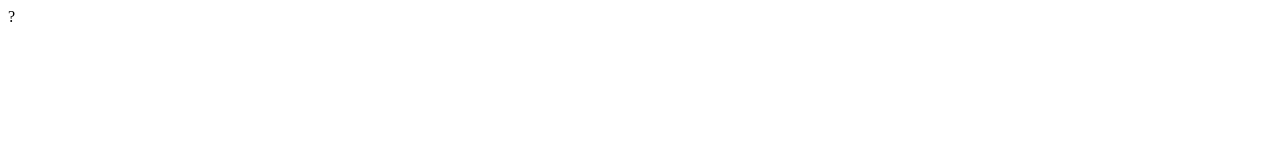
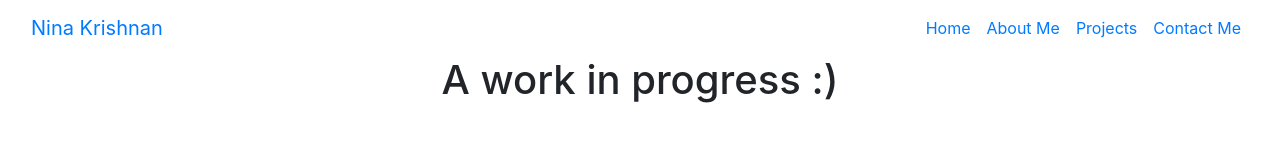
Before and after one commit to Nina-Krishnan/Nina-Krishnan.github.io, a plain HTML site: page index.html in a window 1280 px wide. Drawn offline with nearby package versions, Linux system fonts and the light colour scheme.

Commit message:
trying this again

```diff
--- a/index.html
+++ b/index.html
@@ -1 +1,169 @@
-?
+<!DOCTYPE html>
+<html lang="en">
+<head>
+	<meta charset="utf-8">
+	<meta name="viewport" content="width=device-width, initial-scale=1">
+	<title>Nina's Website</title>
+	<link href="assets/images/faviconcomp.png" rel="icon">
+
+	<!-- Files -->
+	<link rel="stylesheet" href="assets/css/bootstrap.min.css">
+	<script src="https://ajax.googleapis.com/ajax/libs/jquery/3.3.1/jquery.min.js"></script>
+	<script src="https://cdnjs.cloudflare.com/ajax/libs/popper.js/1.12.9/umd/popper.min.js"></script>
+	<script src="assets/js/bootstrap.min.js"></script>
+	<script src="https://use.fontawesome.com/releases/v5.0.8/js/all.js"></script>
+	<link href="style2.css" rel="stylesheet">
+	<!--<link rel="stylesheet" href="https://m.w3newbie.com/you-tube.css">-->
+</head>
+
+
+
+<!-- Navigation Bar -->
+<nav class="navbar navbar-expand-md sticky-top">
+	<div class="container-fluid">
+		<a class="navbar-brand" href="#">Nina Krishnan</a>
+		<button class="navbar-toggler" type="button" data-toggle="collapse" data-target="#navbarResponsive">
+			<span class="navbar-toggler-icon"></span>
+		</button>
+		<div class="collapse navbar-collapse" id="navbarResponsive">
+			<ul class="navbar-nav ml-auto">
+				<li class="nav-item active">
+					<a class="nav-link" href="#">Home</a>
+				</li>
+				<li class="nav-item">
+					<a class="nav-link" href="#about">About Me</a>
+				</li>
+				<li class="nav-item">
+					<a class="nav-link" href="#projects">Projects</a>
+				</li>
+				<li class="nav-item">
+					<a class="nav-link" href="#contact">Contact Me</a>
+				</li>
+			</ul>
+		</div>
+	</div>
+</nav>
+
+<body>
+
+<h1 >
+				<center>A work in progress :)</center>
+</h1>
+
+
+<!-- 	<section id ="about">
+		<div class="container">
+
+			<h5 class="title-left">
+				About me
+			</h5>
+			<div class="row">
+				<div class="col-12 col-md-8">Hello
+
+					<div class="cropped">
+      <img
+      src="assets/images/myface.jpg"
+      >
+    </div>
+					<!--<img class="rounded-circle" width="500" height="500" src="assets/images/myface.jpg">-->
+<!-- 				</div>
+				<div class="col-6 col-md-4"> <p>I recently graduated from University of California, Santa Cruz, where I studied Computer Engineering with a focus in Robotics and Control.
+				</p>
+					<p>
+						When I'm not working on a new project, I'm usually drawing <a href="https://www.instagram.com/ninakrishnan.art/">(check out my art instagram!)</a> or playing Animal Crossing.
+					</p></div>
+				</div>
+			</div>  -->
+
+	<!--
+	<div class="container">
+		<div class="row">
+			<div class="col-sm-12">
+				                      <h5 class="title-left">
+                        About me
+                      </h5>
+
+				<div class="row">
+					<div class="col-sm-6">
+						              <div class="row">
+                <div class="col-md-6">
+			<div class="about-info">
+				<p><span class="title-s">Helloooo</span></p>
+				<p><span class="title-s"> Hellow 2</span></p>
+
+			</div>
+		</div>
+
+		              <div class="row">
+                <div class="col-md-6">
+				<p class="lead">
+                      Curabitur non nulla sit amet nisl tempus convallis quis ac lectus. Curabitur arcu erat, accumsan id
+                      imperdiet et, porttitor
+                      at sem. Praesent sapien massa, convallis a pellentesque nec, egestas non nisi. Nulla
+                      porttitor accumsan tincidunt.
+                    </p>
+                    <p class="lead">
+                      Mauris blandit aliquet elit, eget tincidunt nibh pulvinar a. Vivamus suscipit tortor eget felis
+                      porttitor volutpat. Vestibulum
+                      ac diam sit amet quam vehicula elementum sed sit amet dui. porttitor at sem.
+                    </p>
+                    <p class="lead">
+                      Nulla porttitor accumsan tincidunt. Quisque velit nisi, pretium ut lacinia in, elementum id enim.
+                      Nulla porttitor accumsan
+                      tincidunt. Mauris blandit aliquet elit, eget tincidunt nibh pulvinar a.
+                    </p>
+
+			</div>
+		</div>
+		</div>
+		</div>
+		</div>
+	</div>
+	</div>
+-->
+</section>
+
+<!---
+
+<section id="projects">
+	<div class="container">
+		<h5 class="title-left">
+			Projects
+		</h5>
+		<div class="card-group">
+			<div class="card">
+				<img src="..." class="card-img-top" alt="...">
+				<div class="card-body">
+					<h5 class="card-title">Card 1</h5>
+					<p class="card-text">Text 1</p>
+				</div>
+				<div class="card-footer">
+					<small class="text-muted">Time?</small>
+				</div>
+			</div>
+			<div class="card">
+				<img src="..." class="card-img-top" alt="...">
+				<div class="card-body">
+					<h5 class="card-title">Card 2</h5>
+					<p class="card-text">Text 2</p>
+				</div>
+				<div class="card-footer">
+					<small class="text-muted">Time?</small>
+				</div>
+			</div>
+			<div class="card">
+				<img src="..." class="card-img-top" alt="...">
+				<div class="card-body">
+					<h5 class="card-title">Card 3</h5>
+					<p class="card-text">Text 3</p>
+				</div>
+				<div class="card-footer">
+					<small class="text-muted">Time?</small>
+				</div>
+			</div>
+		</div>
+	</div>
+</section>
+
+-->
+</body>
```
